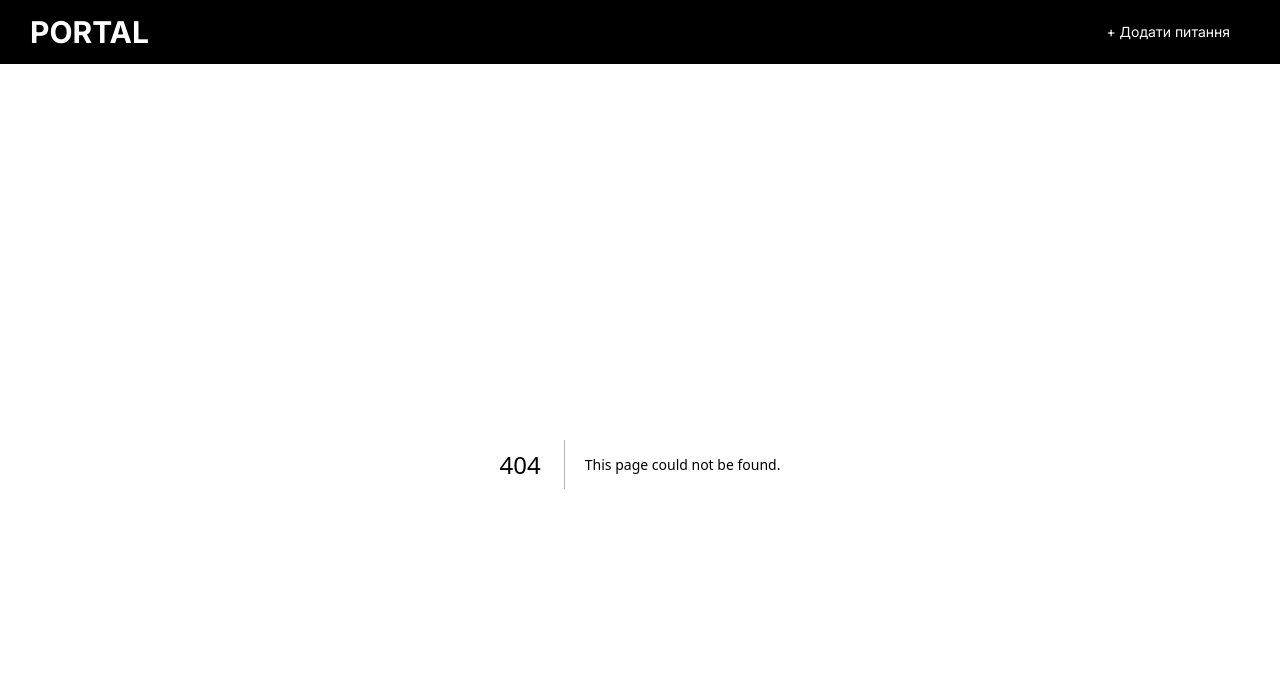
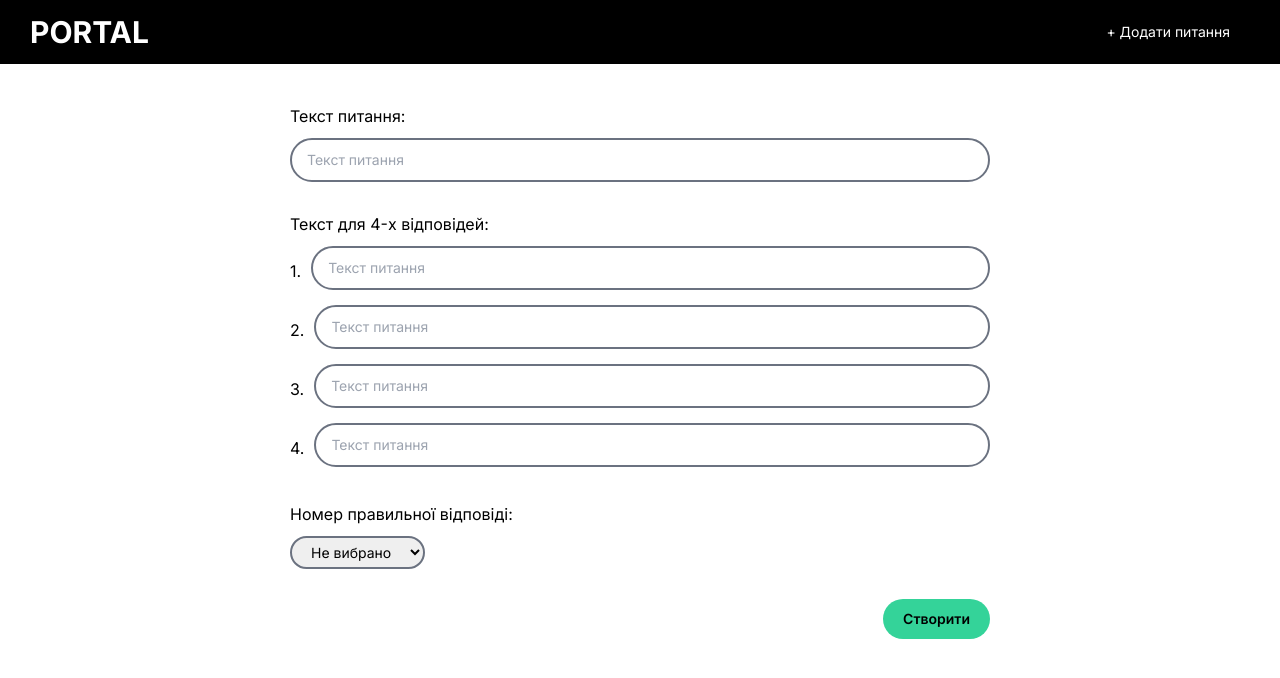
Before and after one commit to Akagyr/portal, a Next.js app: page /createNewQuestion in a window 1280 px wide. Before the commit this address had no page. Shown: the top 678 px of the page. Built offline with nearby package versions, Linux system fonts and the light colour scheme; no server answers; the database is empty.

Commit message:
Added messages, form adding new questions

```diff
--- a/package.json
+++ b/package.json
@@ -12,8 +12,7 @@
     "firebase": "^10.11.0",
     "next": "14.2.2",
     "react": "^18",
-    "react-dom": "^18",
-    "react-responsive-modal": "^6.4.2"
+    "react-dom": "^18"
   },
   "devDependencies": {
     "@types/node": "^20",
--- /dev/null
+++ b/src/app/(pages)/createNewQuestion/page.tsx
@@ -0,0 +1,20 @@
+import FormCreateNewQuestion from '@/app/components/FormCreateNewQuestion';
+import { getDocs, collection } from 'firebase/firestore';
+import { db } from '@/app/lib/firebase';
+import { Question } from '@/app/lib/types';
+
+export default async function CreateNewQuestionPage() {
+  const querySnapshot = await getDocs(collection(db, 'questions'));
+  const questions = querySnapshot.docs.map(
+    (doc) =>
+      ({
+        ...doc.data(),
+      } as Question)
+  );
+
+  return (
+    <>
+      <FormCreateNewQuestion questions={questions} />
+    </>
+  );
+}
--- a/src/app/components/CustomInput.tsx
+++ b/src/app/components/CustomInput.tsx
@@ -42,7 +42,7 @@ export default function CustomInput({
           type={type || 'text'}
           className={`${
             containerStyles ? containerStyles : ''
-          } outline-none w-full border-2 rounded-full py-[5px] px-[15px] text-sm ${
+          } outline-none w-full border-2 rounded-full py-[10px] px-[15px] text-sm ${
             error ? 'border-2 border-red-600' : 'border border-gray-500'
           }`}
           placeholder={placeholder}
--- a/src/app/components/ModalCreateNewQuestion.tsx
+++ b/src/app/components/FormCreateNewQuestion.tsx
@@ -1,13 +1,13 @@
 'use client';
 
 import { ChangeEvent, useState } from 'react';
-import { Modal } from 'react-responsive-modal';
-import 'react-responsive-modal/styles.css';
 import CustomInput from './CustomInput';
-import { doc, setDoc } from 'firebase/firestore';
+import { doc, getDoc, setDoc } from 'firebase/firestore';
 import { db } from '../lib/firebase';
+import { Question } from '../lib/types';
+import CustomAlert from './CustomAlert';
 
-type Question = {
+type QuestionForm = {
   question: {
     text: string;
     error: string | null;
@@ -56,29 +56,27 @@ const initialState = {
     error: null,
   },
   correctAnswer: {
-    text: '',
+    text: 'no-select',
     error: null,
   },
 };
 
-export default function ModalCreateNewQuestion({
-  isOpen,
-  setIsOpen,
-  setIsSuccessAdding,
-}: {
-  isOpen: boolean;
-  setIsOpen: (isOpen: boolean) => void;
-  setIsSuccessAdding: (isSuccessAdding: boolean) => void;
-}) {
-  const [formData, setFormData] = useState<Question>(initialState);
+export default function FormCreateNewQuestion({ questions }: { questions: Question[] }) {
+  const [formData, setFormData] = useState<QuestionForm>(initialState);
+  const [isShowAlertMessage, setIsShowAlertMessage] = useState<boolean>(false);
+  const [alertMessageType, setAlertMessageType] = useState<'success' | 'error' | null>(null);
+  const [alertMessageText, setAlertMessageText] = useState<string>('');
 
   const handleChange = (
     e: ChangeEvent<HTMLInputElement | HTMLTextAreaElement | HTMLSelectElement>
   ) => {
     const { name, value } = e.target;
+
+    console.log(value);
+
     let error: string | null = null;
 
-    if (value.trim() === '') {
+    if (value.trim() === '' || value === 'no-select') {
       error = 'Поле не може бути пустим';
     }
 
@@ -102,7 +100,7 @@ export default function ModalCreateNewQuestion({
       secondAnswer.text.trim() === '' ||
       thirdAnswer.text.trim() === '' ||
       fourthAnswer.text.trim() === '' ||
-      correctAnswer.text.trim() === ''
+      correctAnswer.text.trim() === 'no-select'
     ) {
       setFormData((prevState) => ({
         ...prevState,
@@ -130,10 +128,18 @@ export default function ModalCreateNewQuestion({
           ...prevState.correctAnswer,
           error:
             correctAnswer.text.trim() === ''
-              ? 'Не выбраний номер правильної відповіді'
+              ? 'Не вибраний номер правильної відповіді'
               : correctAnswer.error,
         },
       }));
+      return;
+    }
+
+    const isCreatedQuestion = questions.find((el) => el.text === formData.question.text);
+    if (isCreatedQuestion) {
+      setIsShowAlertMessage(true);
+      setAlertMessageType('error');
+      setAlertMessageText('Таке питання вже існує!');
       return;
     }
 
@@ -143,38 +149,43 @@ export default function ModalCreateNewQuestion({
       thirdAnswer.text,
       fourthAnswer.text,
     ];
+    const questionId = String(Date.now());
 
-    try {
-      await setDoc(doc(db, 'questions', String(Date.now())), {
-        text: question.text,
-        answers: answersArr,
-        correctAnswer: answersArr[Number(correctAnswer.text) - 1],
-      });
-    } catch (error) {}
-    setIsOpen(false);
-    setIsSuccessAdding(true);
+    await setDoc(doc(db, 'question', questionId), {
+      id: questionId,
+      text: question.text,
+      answers: answersArr,
+      correctAnswer: answersArr[Number(correctAnswer.text) - 1],
+    });
+
+    const questionDocSnap = (await getDoc(doc(db, 'questions', questionId)));
+    const questionData = questionDocSnap.data();
+
+    if (questionData) {
+      setAlertMessageType('success');
+      setAlertMessageText('Питання успішно створене');
+      setFormData(initialState);
+    } else {
+      setAlertMessageType('error');
+      setAlertMessageText('Помилка додавання у базу даних');
+    }
+    setIsShowAlertMessage(true);
   };
 
   return (
-    <Modal
-      open={isOpen}
-      onClose={() => setIsOpen(false)}
-      showCloseIcon={false}
-      center
-      styles={{
-        modal: {
-          padding: 0,
-        },
-      }}
-      blockScroll={false}
-    >
-      <form
-        onSubmit={handleSubmit}
-        noValidate
-        className='w-[100%] lg:w-[600px] px-[20px] py-[30px] lg:px-[50px] lg:py-[30px]'
-      >
+    <>
+      {isShowAlertMessage && alertMessageType !== null && (
+        <CustomAlert
+          typeMessage={alertMessageType}
+          duration={3000}
+          textMessage={alertMessageText}
+          isShowMessage={isShowAlertMessage}
+          setIsShowMessage={setIsShowAlertMessage}
+        />
+      )}
+      <form id='form' onSubmit={handleSubmit} noValidate className='w-full'>
         <div>
-          <h2 className='text-sm lg:text-base mb-[10px]'>Текст питання:</h2>
+          <h2 className='mb-[10px]'>Текст питання:</h2>
           <CustomInput
             name='question'
             placeholder='Текст питання'
@@ -186,7 +197,7 @@ export default function ModalCreateNewQuestion({
           />
         </div>
         <div className='mt-[30px]'>
-          <h2 className='text-sm lg:text-base mb-[10px]'>Текст для 4-х відповідей:</h2>
+          <h2 className='mb-[10px]'>Текст для 4-х відповідей:</h2>
           <div className='flex gap-x-[10px] mb-[10px] items-center'>
             <span>1.</span>
             <CustomInput
@@ -237,7 +248,7 @@ export default function ModalCreateNewQuestion({
           </div>
         </div>
         <div className='mt-[30px]'>
-          <h2 className='text-sm lg:text-base mb-[10px]'>Номер правильної відповіді:</h2>
+          <h2 className='mb-[10px]'>Номер правильної відповіді:</h2>
           <div className='flex gap-x-[10px] items-center'>
             <select
               name='correctAnswer'
@@ -247,7 +258,7 @@ export default function ModalCreateNewQuestion({
               }`}
               defaultValue='no-select'
             >
-              <option value='no-select'>Не выбран</option>
+              <option value='no-select'>Не вибрано</option>
               <option value='1'>1</option>
               <option value='2'>2</option>
               <option value='3'>3</option>
@@ -258,21 +269,15 @@ export default function ModalCreateNewQuestion({
             </div>
           </div>
         </div>
-        <div className='flex justify-end gap-x-[10px]'>
+        <div className='flex justify-end'>
           <button
             type='submit'
             className='bg-emerald-400 hover:bg-emerald-500 py-[10px] px-[20px] rounded-full font-semibold text-sm duration-200 mt-[30px]'
           >
             Створити
           </button>
-          <button
-            onClick={() => setIsOpen(false)}
-            className='bg-red-500 hover:bg-red-600 py-[10px] px-[20px] rounded-full font-semibold text-sm duration-200 mt-[30px]'
-          >
-            Відміна
-          </button>
         </div>
       </form>
-    </Modal>
+    </>
   );
 }
--- a/src/app/components/Header.tsx
+++ b/src/app/components/Header.tsx
@@ -1,37 +1,22 @@
 'use client';
 
-import { useState } from 'react';
-import ModalCreateNewQuestion from './ModalCreateNewQuestion';
-import CustomAlert from './CustomAlert';
+import Link from 'next/link';
+import { useRouter } from 'next/navigation';
 
 export default function Header() {
-  const [isOpen, setIsOpen] = useState<boolean>(false);
-  const [isSuccessAdding, setIsSuccessAdding] = useState<boolean>(false);
+  const router = useRouter();
 
   return (
-    <>
-      {isOpen && (
-        <ModalCreateNewQuestion
-          isOpen={isOpen}
-          setIsOpen={setIsOpen}
-          setIsSuccessAdding={setIsSuccessAdding}
-        />
-      )}
-      <CustomAlert
-        typeMessage={'success'}
-        textMessage='Питання успішно додане!'
-        isShowMessage={isSuccessAdding}
-        setIsShowMessage={setIsSuccessAdding}
-      />
     <header className='h-[8vh] bg-black flex items-center justify-between px-[10px] lg:px-[30px]'>
-        <h1 className='uppercase text-white font-bold text-[26px] lg:text-[30px]'>Portal</h1>
+      <Link href='/' className='uppercase text-white font-bold text-[26px] lg:text-[30px]'>
+        Portal
+      </Link>
       <button
-          onClick={() => setIsOpen(true)}
+        onClick={() => router.push('/createNewQuestion')}
         className='text-white hover:bg-emerald-600 py-[10px] px-[20px] rounded-full text-sm duration-200'
       >
         + Додати питання
       </button>
     </header>
-    </>
   );
 }
--- a/src/app/layout.tsx
+++ b/src/app/layout.tsx
@@ -1,13 +1,13 @@
-import type { Metadata } from "next";
-import { Inter } from "next/font/google";
-import "./globals.css";
-import Header from "./components/Header";
+import type { Metadata } from 'next';
+import { Inter } from 'next/font/google';
+import './globals.css';
+import Header from './components/Header';
 
-const inter = Inter({ subsets: ["latin"] });
+const inter = Inter({ subsets: ['latin'] });
 
 export const metadata: Metadata = {
-  title: "Create Next App",
-  description: "Generated by create next app",
+  title: 'Create Next App',
+  description: 'Generated by create next app',
 };
 
 export default function RootLayout({
@@ -16,10 +16,12 @@ export default function RootLayout({
   children: React.ReactNode;
 }>) {
   return (
-    <html lang="en">
+    <html lang='en'>
       <body className={inter.className}>
         <Header />
-        {children}
+        <main className='max-w-[90%] lg:max-w-[700px] max-h-[92vh] mx-auto py-[40px]'>
+          {children}
+        </main>
       </body>
     </html>
   );
--- a/src/app/lib/types.ts
+++ b/src/app/lib/types.ts
@@ -1,5 +1,6 @@
 export type Question = {
+  id: string;
   text: string;
-  answers: Array<string>;
+  answers: string[];
   correctAnswer: string;
 };
--- a/src/app/page.tsx
+++ b/src/app/page.tsx
@@ -47,16 +47,16 @@ export default function Home() {
   };
 
   return (
-    <main className='max-w-[90%] lg:max-w-[700px] max-h-[92vh] mx-auto my-[50px]'>
+    <>
       <CustomInput
             name='search'
             placeholder='Я шукаю...'
-            containerStyles='mb-[30px] border-2 border-neutral-500 py-[10px] lg:py-[10px] px-[20px] lg:px-[20px] rounded-full text-sm'
+            containerStyles='mb-[30px] border-2 border-neutral-500 py-[10px] px-[20px] rounded-full text-sm'
             value={search}
             onChangeInput={handleChange}
             inputType={'input'}
           />
       {showQuestions}
-    </main>
+    </>
   );
 }
```
Also changed, not shown: 1 other file (tests, documents, lock files or other folders). Lines whose indentation alone changed are shown as unchanged.
